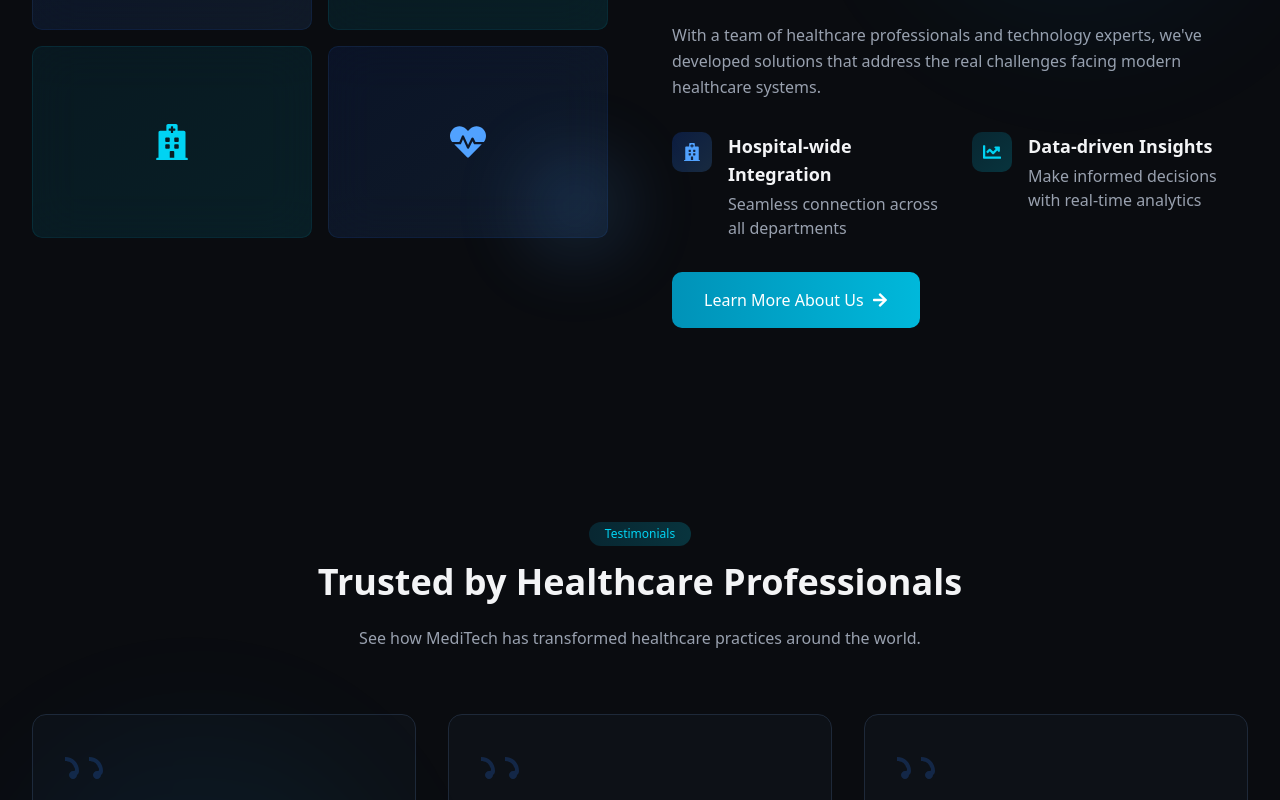
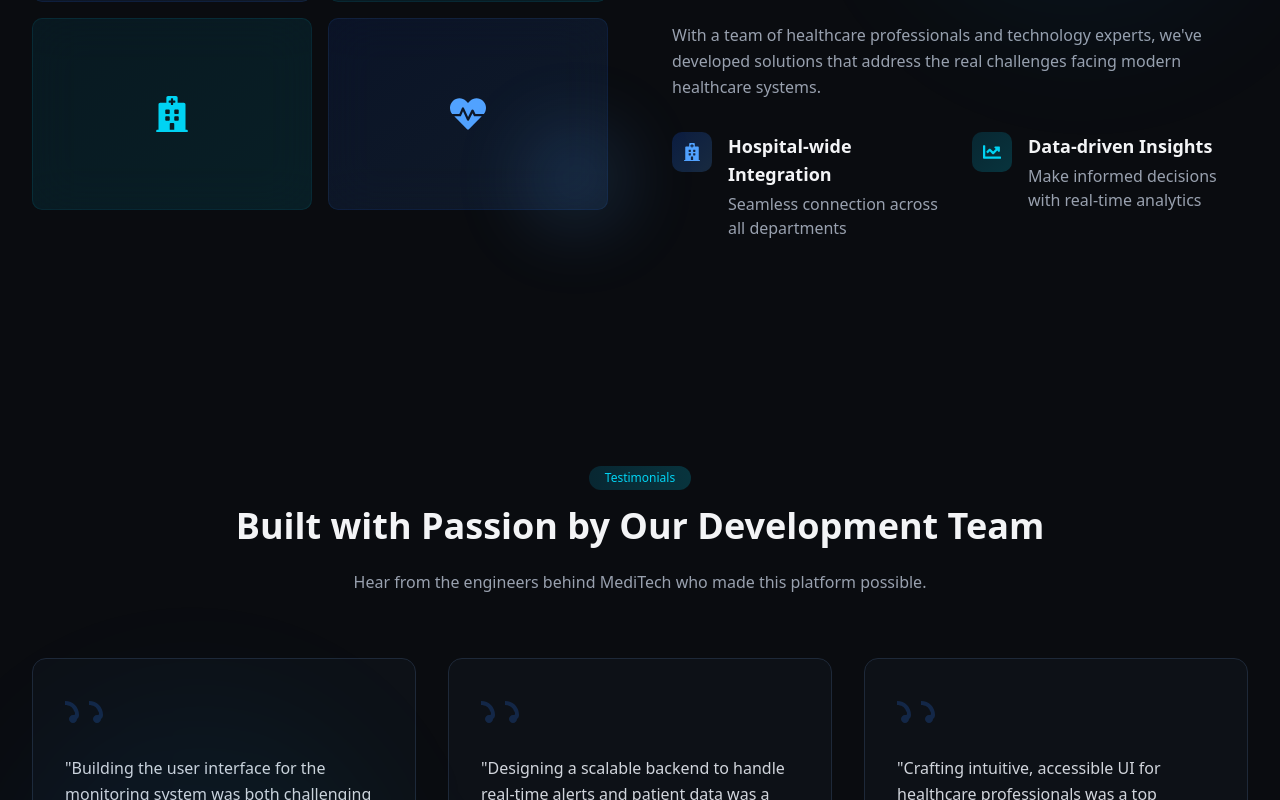
Before and after one commit to Sujal0412/Medit-tech-frontend, a React (Vite) app: page / in a window 1280 px wide. Shown: the part 2750-3550 px from the top of the page. Built offline with nearby package versions, Linux system fonts and the light colour scheme; no server answers.

Commit message:
change landing page

```diff
--- a/src/pages/MediQueueLanding.jsx
+++ b/src/pages/MediQueueLanding.jsx
@@ -46,22 +46,22 @@ function MediTechLanding() {
 
   const testimonials = [
     {
-      name: "Dr. Sarah Johnson",
-      role: "Chief of Cardiology",
+      name: "Prajesh Majithiya",
+      role: "Frontend Developer",
       quote:
-        "The patient monitoring system has revolutionized how we deliver care in the ICU. Real-time alerts have helped us intervene faster and improve outcomes.",
+        "Building the user interface for the monitoring system was both challenging and rewarding. Seeing clinicians interact with a tool we crafted is incredibly fulfilling.",
     },
     {
-      name: "Mark Williams",
-      role: "Healthcare IT Director",
+      name: "Sujal Lukhi",
+      role: "Backend Engineer",
       quote:
-        "Implementation was seamless, and the training provided was exceptional. Our staff adapted quickly, and we've seen a 30% improvement in workflow efficiency.",
+        "Designing a scalable backend to handle real-time alerts and patient data was a critical task. It’s gratifying to know our work directly supports life-saving decisions.",
     },
     {
-      name: "Dr. Emily Chen",
-      role: "Neurologist",
+      name: "Deep Marodiya",
+      role: "Frontend Developer",
       quote:
-        "The telemedicine platform has allowed us to extend our reach to rural communities that previously had limited access to specialist care.",
+        "Crafting intuitive, accessible UI for healthcare professionals was a top priority. Knowing our design helps doctors respond faster makes every pixel worth it.",
     },
   ];
 
@@ -313,7 +313,9 @@ function MediTechLanding() {
                           </div>
                           <div className="space-y-1 xs:space-y-1.5 sm:space-y-2 flex-grow">
                             <div className="flex justify-between items-center">
-                              <div className="text-[8px] xs:text-[9px] sm:text-xs">Cardiology</div>
+                              <div className="text-[8px] xs:text-[9px] sm:text-xs">
+                                Cardiology
+                              </div>
                               <div className="text-[8px] xs:text-[9px] sm:text-xs font-medium text-blue-400">
                                 12
                               </div>
@@ -326,7 +328,9 @@ function MediTechLanding() {
                             </div>
 
                             <div className="flex justify-between items-center">
-                              <div className="text-[8px] xs:text-[9px] sm:text-xs">Neurology</div>
+                              <div className="text-[8px] xs:text-[9px] sm:text-xs">
+                                Neurology
+                              </div>
                               <div className="text-[8px] xs:text-[9px] sm:text-xs font-medium text-blue-400">
                                 8
                               </div>
@@ -339,7 +343,9 @@ function MediTechLanding() {
                             </div>
 
                             <div className="flex justify-between items-center">
-                              <div className="text-[8px] xs:text-[9px] sm:text-xs">Orthopedics</div>
+                              <div className="text-[8px] xs:text-[9px] sm:text-xs">
+                                Orthopedics
+                              </div>
                               <div className="text-[8px] xs:text-[9px] sm:text-xs font-medium text-blue-400">
                                 5
                               </div>
@@ -352,7 +358,9 @@ function MediTechLanding() {
                             </div>
 
                             <div className="flex justify-between items-center">
-                              <div className="text-[8px] xs:text-[9px] sm:text-xs">Pediatrics</div>
+                              <div className="text-[8px] xs:text-[9px] sm:text-xs">
+                                Pediatrics
+                              </div>
                               <div className="text-[8px] xs:text-[9px] sm:text-xs font-medium text-blue-400">
                                 2
                               </div>
@@ -374,15 +382,21 @@ function MediTechLanding() {
                           <div className="space-y-1 flex-grow">
                             <div className="flex items-center justify-between">
                               <div className="text-[8px]">Cardiology</div>
-                              <div className="text-[8px] font-medium text-blue-400">12</div>
+                              <div className="text-[8px] font-medium text-blue-400">
+                                12
+                              </div>
                             </div>
                             <div className="flex items-center justify-between">
                               <div className="text-[8px]">Neurology</div>
-                              <div className="text-[8px] font-medium text-blue-400">8</div>
+                              <div className="text-[8px] font-medium text-blue-400">
+                                8
+                              </div>
                             </div>
                             <div className="flex items-center justify-between">
                               <div className="text-[8px]">Others</div>
-                              <div className="text-[8px] font-medium text-blue-400">7</div>
+                              <div className="text-[8px] font-medium text-blue-400">
+                                7
+                              </div>
                             </div>
                           </div>
                         </div>
@@ -678,11 +692,6 @@ function MediTechLanding() {
                   </div>
                 </div>
               </div>
-
-              <button className="bg-gradient-to-r from-cyan-600 to-cyan-500 hover:from-cyan-500 hover:to-cyan-600 text-white px-8 py-4 rounded-lg font-medium transition-all duration-300 flex items-center group">
-                Learn More About Us{" "}
-                <FaArrowRight className="ml-2 w-4 h-4 group-hover:translate-x-1 transition-transform" />
-              </button>
             </motion.div>
           </motion.div>
         </div>
@@ -704,11 +713,11 @@ function MediTechLanding() {
               Testimonials
             </div>
             <h2 className="text-3xl sm:text-4xl font-bold mb-6">
-              Trusted by Healthcare Professionals
+              Built with Passion by Our Development Team
             </h2>
             <p className="text-gray-400 max-w-2xl mx-auto">
-              See how MediTech has transformed healthcare practices around the
-              world.
+              Hear from the engineers behind MediTech who made this platform
+              possible.
             </p>
           </motion.div>
 
```
